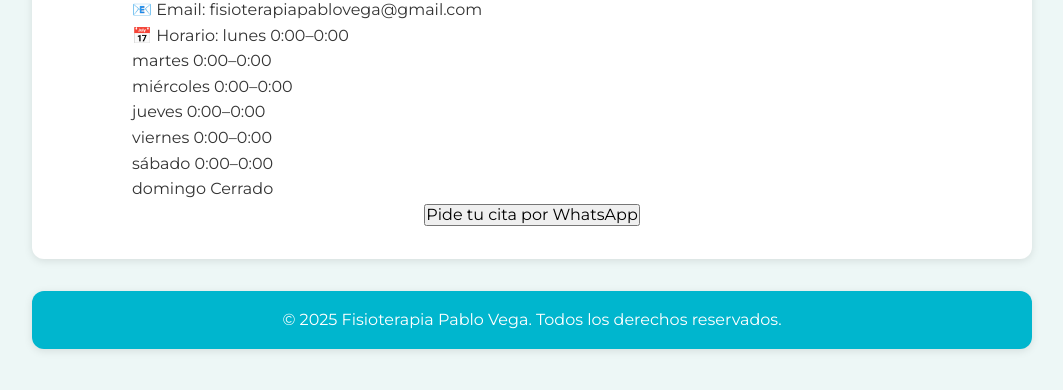
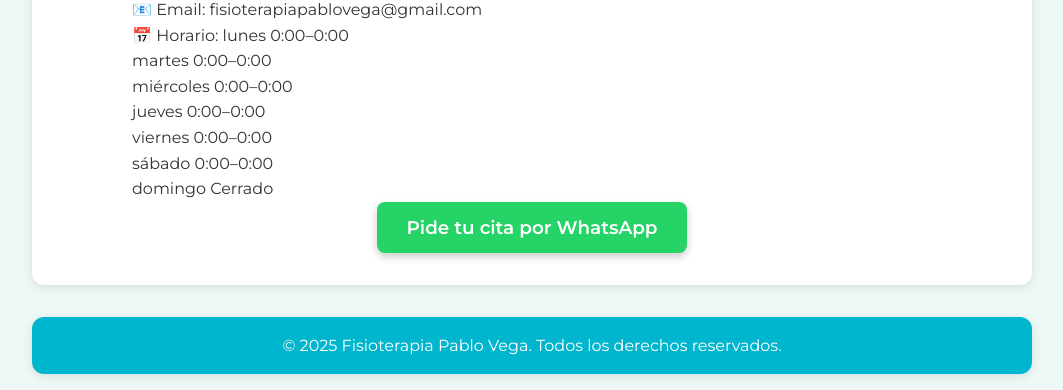
Before and after one commit to fisioterapiapablovega/fisioterapiapablovega.com, a plain HTML site: page index.html in a window 1280 px wide. Shown: the part 1363-1753 px from the top of the page, without its empty margins (108-1171 px from the left). Before the commit the page ends 1728 px from the top, so only its background shows below. Drawn offline with Linux system fonts and the light colour scheme.

Commit message:
estilos del boton whatsapp

```diff
--- a/css/style.css
+++ b/css/style.css
@@ -111,6 +111,37 @@
       margin-bottom: 1rem;
     }
 
+    /* BOTON WHATSAPP */
+    .whatsapp-button {
+    /* Colores y tamaño */
+    background-color: #25D366; /* Verde vibrante de WhatsApp */
+    color: white;
+    padding: 15px 30px; /* Más relleno para un botón más grande */
+    border: none;
+    border-radius: 8px; /* Bordes ligeramente más redondeados */
+    font-size: 1.15em; /* Tamaño de fuente un poco más grande */
+    font-weight: 600; /* Texto más negrita */
+    cursor: pointer;
+    display: inline-flex;
+    align-items: center;
+    justify-content: center; /* Centrar contenido */
+    text-decoration: none; /* Asegura que no haya subrayado en el texto si el <a> es el botón */
+    transition: background-color 0.3s ease, transform 0.2s ease; /* Transiciones suaves para interactividad */
+    box-shadow: 0 4px 8px rgba(0, 0, 0, 0.2); /* Sombra sutil para profundidad */
+}
+
+.whatsapp-button:hover {
+    background-color: #1DA851; /* Un verde un poco más oscuro al pasar el ratón */
+    transform: translateY(-2px); /* Ligero efecto de elevación al pasar el ratón */
+    box-shadow: 0 6px 12px rgba(0, 0, 0, 0.3); /* Sombra más pronunciada */
+}
+
+.whatsapp-button:active {
+    background-color: #168C42; /* Verde aún más oscuro al hacer clic */
+    transform: translateY(0); /* Vuelve a su posición original */
+    box-shadow: 0 2px 4px rgba(0, 0, 0, 0.15); /* Sombra más pequeña */
+}
+
     @keyframes fadeIn {
       from { opacity: 0; transform: translateY(20px); }
       to { opacity: 1; transform: translateY(0); }
```
